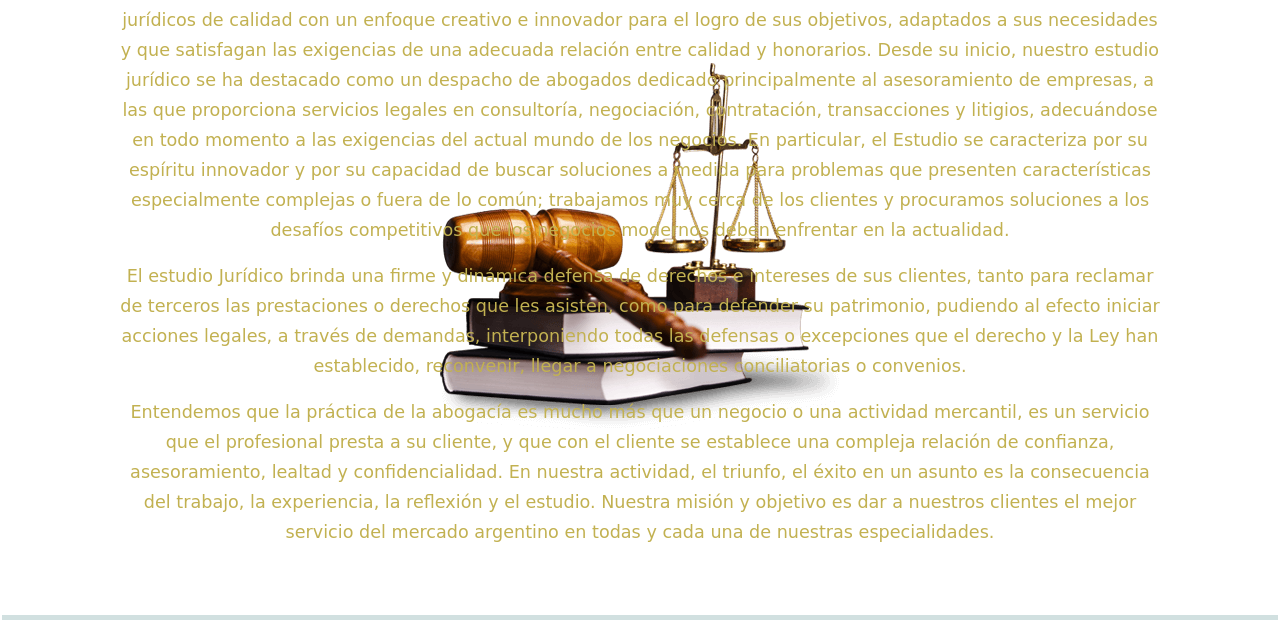
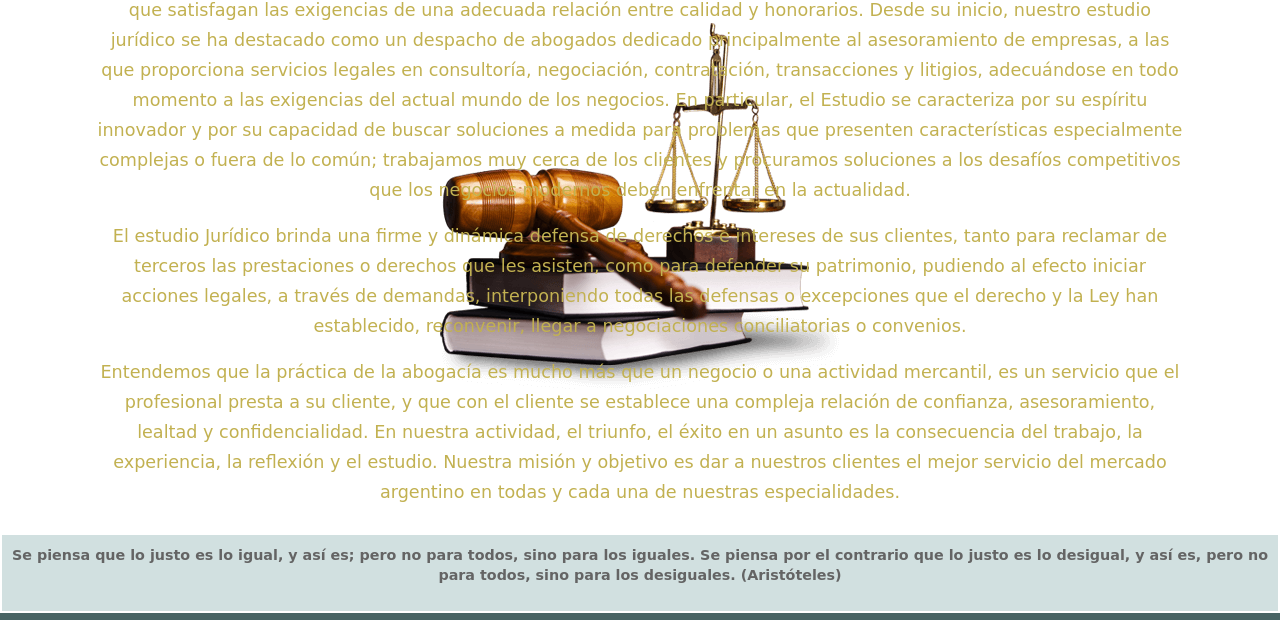
Before and after one commit to natanaeljc/miestudio-proyecto, a plain HTML site: page pages/nosotros.html in a window 1280 px wide. Shown: the part 201-821 px from the top of the page. Drawn offline with nearby package versions, Linux system fonts and the light colour scheme; a web font is replaced by a local one.

Commit message:
tercer commit

```diff
--- a/css/estilo.css
+++ b/css/estilo.css
@@ -176,15 +176,12 @@ header a:hover{
 /*------pages/ nosotros----*/
 .container{
    display: flex;
-   flex-direction: column;
-   padding: 40px;
    align-items: center;
-}
-.img-container{
-    background-image: url(../media/perfil-imagen2.png);
-    background-repeat: no-repeat;
-    padding: 0px;
-    background-position: center;
+   justify-content: center;
+   background: url(../media/perfil-imagen2.png);
+
+   background-repeat: no-repeat;
+   background-position: center;
 }
 
 .texto{
--- a/pages/nosotros.html
+++ b/pages/nosotros.html
@@ -35,11 +35,10 @@
     </nav>
   </header>
 
-  <main>
+  <main class="nosotros">
     <section>
       <div class="container">
-        <div class="img-container">
-        <div class="texto">
+          <div class="texto">
           <h2>Perfil del Estudio</h2>
           <p> El Estudio se dedica a asesorar, en distintas áreas del derecho, a empresas y
             empresarios que demanden
@@ -66,7 +65,7 @@
             especialidades.</p>
           </div>
         </div>
-      </div>
+
 
     <section>
       <div class="frasefil">
```
